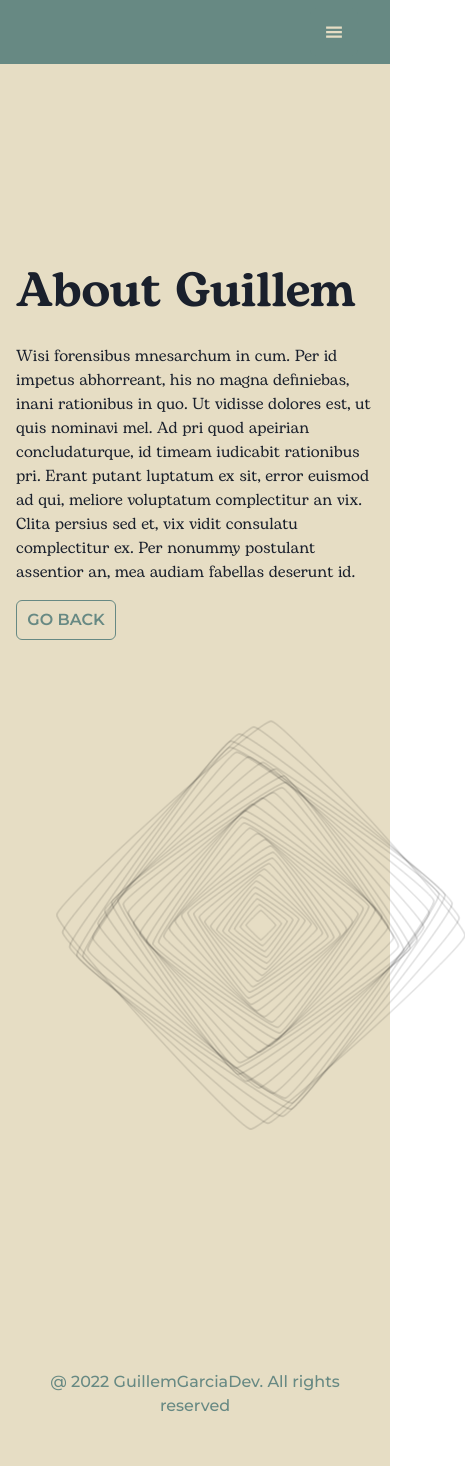
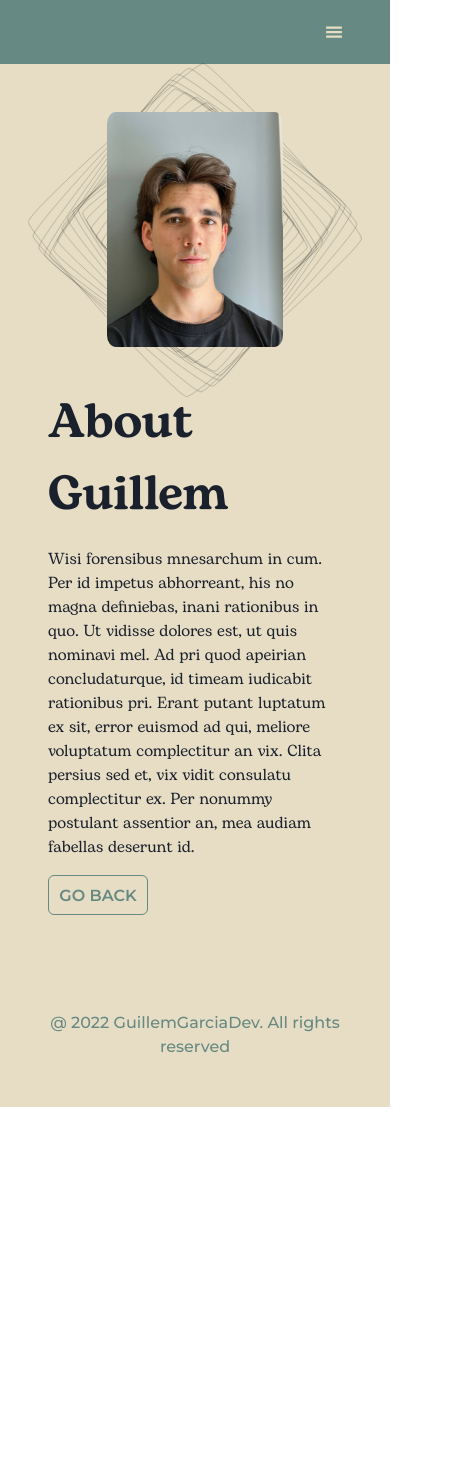
Before and after one commit to GuillemGarciaDev/website, a Next.js app: page /about in a window 390 px wide. Shown: the whole page, 465 px wide, since content can reach past the window. After the commit the page ends 1107 px from the top, so only its background shows below. Built offline with nearby package versions, Linux system fonts and the light colour scheme.

Commit message:
Photo added & about page responsive refactor done

```diff
--- a/src/components/BRadLine.jsx
+++ b/src/components/BRadLine.jsx
@@ -1,7 +1,19 @@
 import { motion } from 'framer-motion'
-
+import { useBreakpointValue } from '@chakra-ui/react'
 
 const BRadLine = () => {
+
+    const width = useBreakpointValue({
+        base: '',
+        lg: '22rem',
+        xl: '33rem'
+    })
+
+    const height = useBreakpointValue({
+        base: '',
+        lg: '22rem',
+        xl: '33rem'
+    })
 
     return (
         <motion.div
@@ -15,7 +27,7 @@ const BRadLine = () => {
                 duration: 10,
             }}
         >
-            <svg  width="33rem" height="33rem" viewBox="0 0 718 738" fill="none" xmlns="http://www.w3.org/2000/svg">
+            <svg  width={width} height={height} viewBox="0 0 718 738" fill="none" xmlns="http://www.w3.org/2000/svg">
             <path d="M376.736 378.179C376.736 376.551 353.9 353.702 352.273 353.702C350.646 353.702 327.81 376.551 327.81 378.179C327.81 379.807 350.646 402.657 352.273 402.657C353.9 402.657 376.736 379.807 376.736 378.179Z" stroke="black" stroke-width="0.4"/>
             <path d="M386.399 375.315C386.216 373.039 351.686 343.837 349.411 344.033C347.136 344.217 317.951 378.767 318.146 381.043C318.33 383.32 352.86 412.521 355.135 412.325C357.41 412.142 386.595 377.592 386.399 375.315Z" stroke="black" stroke-width="0.4"/>
             <path d="M395.83 371.729C395.402 368.829 348.738 334.168 345.827 334.597C342.928 335.025 308.288 381.716 308.716 384.629C309.144 387.53 355.808 422.19 358.719 421.761C361.618 421.333 396.258 374.642 395.83 371.729Z" stroke="black" stroke-width="0.4"/>
--- a/src/components/Layout.jsx
+++ b/src/components/Layout.jsx
@@ -24,8 +24,8 @@ const Layout = ({children}) => {
                 <Box
                     display={['none', 'none', 'block', 'block']}
                     position='absolute'
-                    top='-18rem'
-                    left='-18rem'
+                    top='-9rem'
+                    left='-9rem'
                 >
                     <TRadLine />
                 </Box>
--- a/src/components/TRadLine.jsx
+++ b/src/components/TRadLine.jsx
@@ -1,6 +1,19 @@
 import  { motion } from 'framer-motion'
+import { useBreakpointValue } from '@chakra-ui/react'
 
 const TRadLine = () => {
+
+    const width = useBreakpointValue({
+        base: '',
+        lg: '22rem',
+        xl: '33rem'
+    })
+
+    const height = useBreakpointValue({
+        base: '',
+        lg: '22rem',
+        xl: '33rem'
+    })
 
     return (
         <motion.div
@@ -14,7 +27,7 @@ const TRadLine = () => {
                 duration: 10,
             }}
         >
-            <svg  width="44.875rem" height="46.125rem" viewBox="0 0 718 738" fill="none" xmlns="http://www.w3.org/2000/svg">
+            <svg  width={width} height={height} viewBox="0 0 718 738" fill="none" xmlns="http://www.w3.org/2000/svg">
             <path d="M376.736 378.179C376.736 376.551 353.9 353.702 352.273 353.702C350.646 353.702 327.81 376.551 327.81 378.179C327.81 379.807 350.646 402.657 352.273 402.657C353.9 402.657 376.736 379.807 376.736 378.179Z" stroke="black" stroke-width="0.4"/>
             <path d="M386.399 375.315C386.216 373.039 351.686 343.837 349.411 344.033C347.136 344.217 317.951 378.767 318.146 381.043C318.33 383.32 352.86 412.521 355.135 412.325C357.41 412.142 386.595 377.592 386.399 375.315Z" stroke="black" stroke-width="0.4"/>
             <path d="M395.83 371.729C395.402 368.829 348.738 334.168 345.827 334.597C342.928 335.025 308.288 381.716 308.716 384.629C309.144 387.53 355.808 422.19 358.719 421.761C361.618 421.333 396.258 374.642 395.83 371.729Z" stroke="black" stroke-width="0.4"/>
--- a/src/pages/about.jsx
+++ b/src/pages/about.jsx
@@ -1,6 +1,6 @@
 import React from 'react'
 import Navbar from '../components/Navbar'
-import {Container, SimpleGrid, Box, Text, Flex} from '@chakra-ui/react'
+import {Container, SimpleGrid, Box, Text, Flex, Image} from '@chakra-ui/react'
 import CustomButton from '../components/CustomButton'
 import Footer from '../components/Footer'
 import {motion} from 'framer-motion'
@@ -23,7 +23,7 @@ const PhotoRadLine = () => {
                 position: 'absolute',
             }}
         >
-            <svg top='50%' right='50%' width="490" height="490" viewBox="0 0 676 676" fill="none" xmlns="http://www.w3.org/2000/svg">
+            <svg   top='50%' right='50%' width="400" height="400" viewBox="0 0 676 676" fill="none" xmlns="http://www.w3.org/2000/svg">
             <path d="M362.736 338.179C362.736 336.551 339.9 313.701 338.273 313.701C336.646 313.701 313.809 336.551 313.809 338.179C313.809 339.807 336.646 362.657 338.273 362.657C339.9 362.657 362.736 339.807 362.736 338.179Z" stroke="black" stroke-width="0.4"/>
             <path d="M372.399 335.315C372.216 333.039 337.686 303.837 335.41 304.033C333.135 304.216 303.951 338.767 304.146 341.043C304.33 343.319 338.86 372.521 341.135 372.325C343.41 372.142 372.595 337.592 372.399 335.315Z" stroke="black" stroke-width="0.4"/>
             <path d="M381.83 331.729C381.402 328.829 334.738 294.168 331.827 294.597C328.928 295.025 294.287 341.716 294.716 344.629C295.144 347.53 341.808 382.19 344.719 381.761C347.618 381.333 382.258 334.642 381.83 331.729Z" stroke="black" stroke-width="0.4"/>
@@ -73,10 +73,23 @@ const About = () => {
             <AnimatedPage>
             <Container maxW='container.lg'>
                 <SimpleGrid
-                    columns={[1, 2, 2, 2, 2]}
-                    padding='12rem 0rem'
+                    columns={[1, 1, 2, 2]}
+                    padding={['3rem 2rem','3rem 2rem', '6rem 2rem','6rem 2rem']}
                     spacing={10}
                 >
+                    <Box>
+                        <Box
+                            display='flex'
+                            position='relative'
+                            alignItems='center'
+                            justifyContent='center'
+                            zIndex={2}
+                            backgroundColor='transparent'
+                        >
+                            <Image zIndex={2} w='60%' h='60%' borderRadius='5%' src='/photo.jpeg' alt='My picture' />
+                            <PhotoRadLine/>
+                        </Box>
+                    </Box>
                     <Flex flexDirection='column' justifyContent='center'>
                         <Text
                             fontSize='3rem'
@@ -98,21 +111,7 @@ const About = () => {
                             width='6.25rem'
                         />
                     </Flex>
-                    <Box>
-                        <PhotoRadLine/>
-                        <Box
-                            display='flex'
-                            position='relative'
-                            alignItems='center'
-                            justifyContent='center'
-                            zIndex={2}
-                            width='300'
-                            height='450'
-                            backgroundColor='transparent'
-                        >
 
-                        </Box>
-                    </Box>
                 </SimpleGrid>
             </Container>
             </AnimatedPage>
```
Also changed, not shown: public/photo.jpeg (added).
